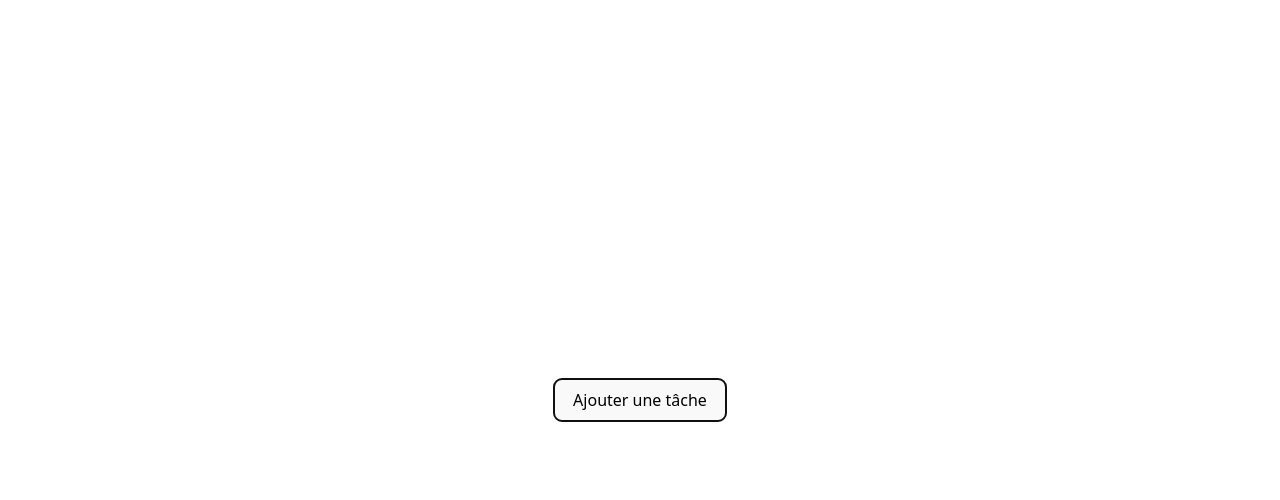
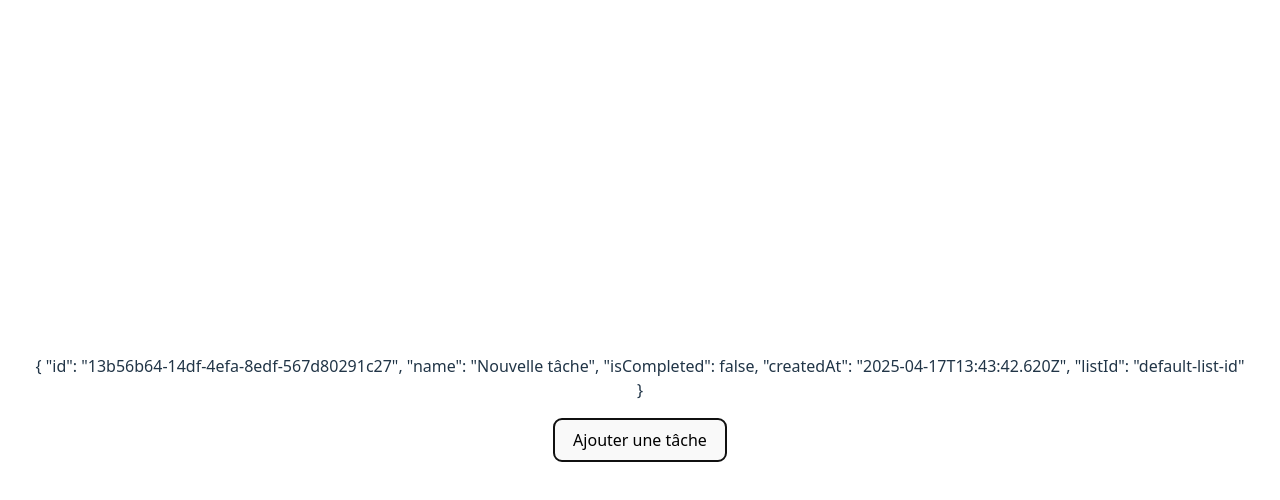
Before and after one commit to jermgn/TaskForge, a Vue app: page / in a window 1280 px wide. Both pictures are taken after a click on the button "Ajouter une tâche". Shown: the top 500 px of the page. Built offline with nearby package versions, Linux system fonts and the light colour scheme.

Commit message:
fix: rename task store

```diff
--- a/src/components/TaskList.vue
+++ b/src/components/TaskList.vue
@@ -5,7 +5,7 @@ import { v4 as uuidv4 } from 'uuid';
 
 const taskStore = useTaskStore();
 
-const { addTask, allTasks } = taskStore;
+const { addTask, getTasks } = taskStore;
 
 const handleAddTask = () => {
   const newTask: Task = {
@@ -21,7 +21,7 @@ const handleAddTask = () => {
 </script>
 
 <template>
-    <div v-for="task in allTasks">
+    <div v-for="task in getTasks">
         <p>{{ task }}</p>
     </div>
     <button @click="handleAddTask">Ajouter une tâche</button>
```
